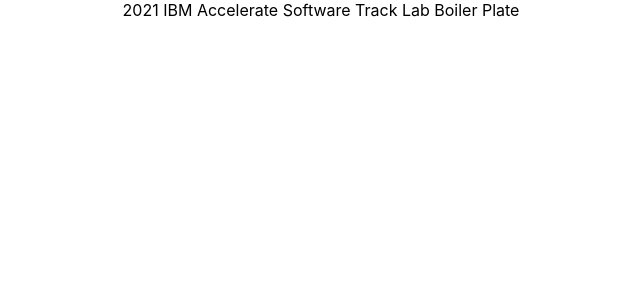
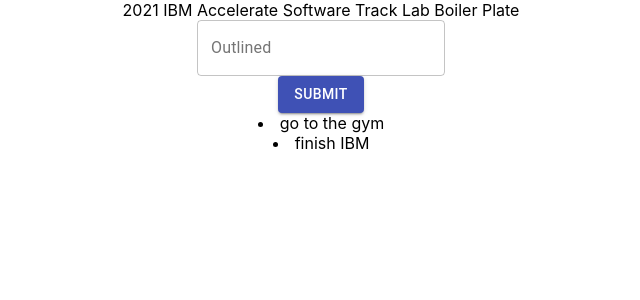
Before and after one commit to 2021-IBM-Accelerate-SW-Track/lab-1-team-34, a React (Create React App) app: page / in a window 1280 px wide. Shown: the top 300 px of the page, without its empty margins (319-959 px from the left). Built offline with nearby package versions, Linux system fonts and the light colour scheme.

Commit message:
save point

```diff
--- a/src/Pages/UI/page.js
+++ b/src/Pages/UI/page.js
@@ -1,10 +1,12 @@
 import React from "react";
 import Header from "../../component/header";
+import Input from "../../component/Input";
 
 function page(props) {
   return (
     <div>
       <Header />
+      <Input />
     </div>
   );
 }
--- a/src/component/Input/input.js
+++ b/src/component/Input/input.js
@@ -1,12 +1,46 @@
-import React from "react";
-import { TextField } from "@material-ui/core";
+import { TextField, Button } from "@material-ui/core";
+import React, { useState } from "react";
 
+const initialTodo = [
+  {
+    todoname: "go to the gym",
+  },
+  {
+    todoname: "finish IBM",
+  },
+];
 function Input(props) {
+  const [input, setInput] = useState("");
+  const [list, setTodo] = React.useState(initialTodo);
+
+  function handleAdd() {
+    const newList = list.concat({ input });
+
+    setTodo(newList);
+  }
   return (
     <div>
       <form noValidate autoComplete="off">
-        <TextField id="outlined-basic" label="Outlined" variant="outlined" />
+        <TextField
+          onChange={(v) => {
+            setInput(v);
+          }}
+          // onEnter={() => {
+          //   list.push(input);
+          // }}
+          // id="outlined-basic"
+          label="Outlined"
+          variant="outlined"
+        />
       </form>
+      <Button onClick={handleAdd} variant="contained" color="primary">
+        Submit
+      </Button>
+
+      {list &&
+        list.map((item, index) => {
+          return <li key={index}>{item.todoname}</li>;
+        })}
     </div>
   );
 }
```
